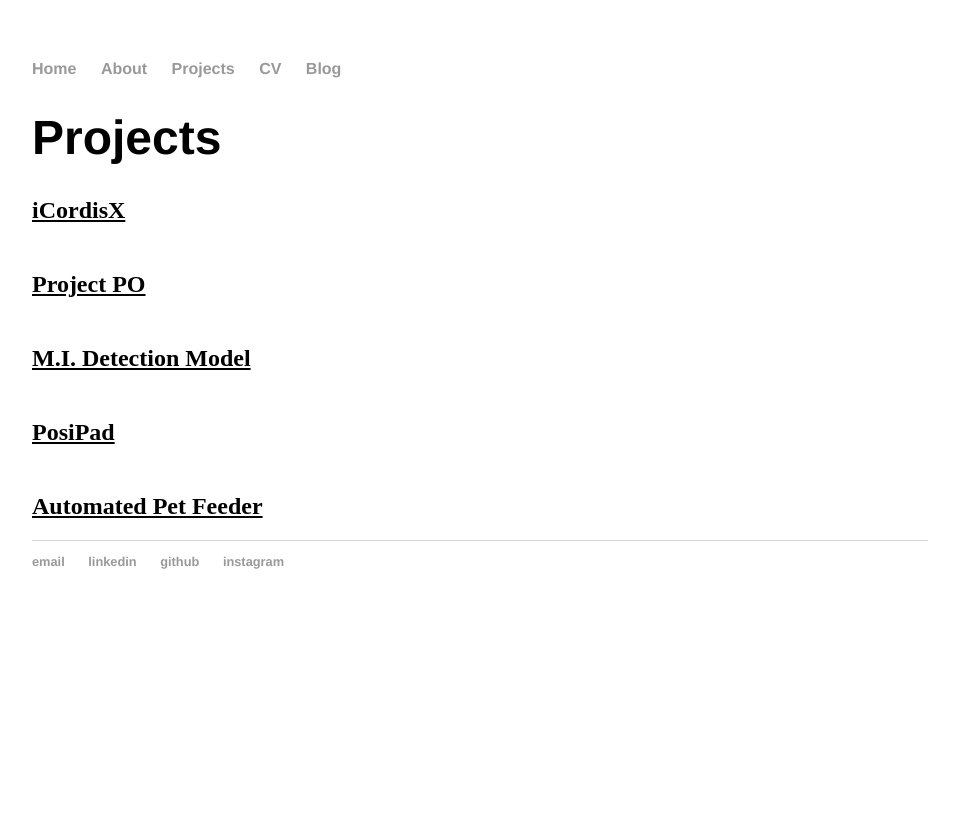
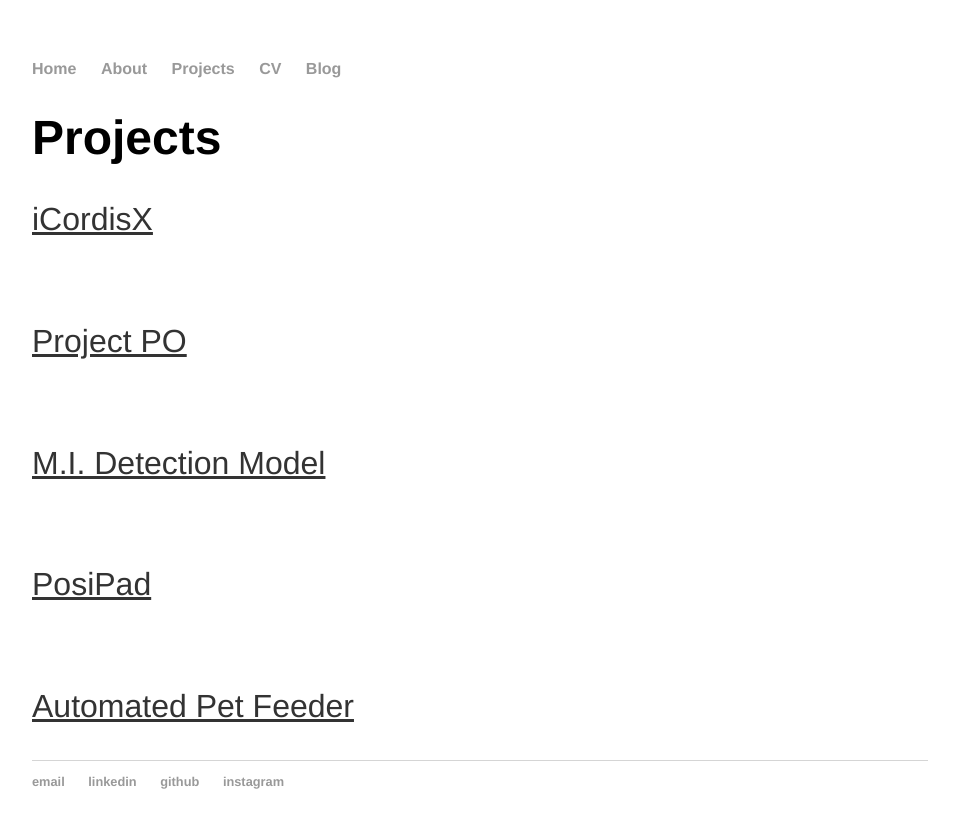
Before and after one commit to pat-liu/WebsiteV1, a Jekyll site: the page built from projects/index.html, in a window 1280 px wide. Shown: the top 828 px of the page, without its empty margins (160-1119 px from the left). Built offline with Jekyll 4.4.1, drawn with Linux system fonts in a browser that asks for light colours.

Commit message:
Update index.html

```diff
--- a/projects/index.html
+++ b/projects/index.html
@@ -6,10 +6,10 @@ title: Projects
 <div class="blurb">
 	<h1>Projects</h1>
 
-  <h2><u>iCordisX</u></h2>
-  <h2><br><u>Project PO</u></br></h2>
-  <h2><br><u>M.I. Detection Model</u></br></h2>
-  <h2><br><u>PosiPad</u></br></h2>
-  <h2><br><u>Automated Pet Feeder</u></br></h2>
+  <p class="project"><u>iCordisX</u></p>
+  <p class="project"><br><u>Project PO</u></br></p>
+  <p class="project"><br><u>M.I. Detection Model</u></br></p>
+  <p class="project"><br><u>PosiPad</u></br></p>
+  <p class="project"><br><u>Automated Pet Feeder</u></br></p>
 
 </div><!-- /.blurb -->
```
